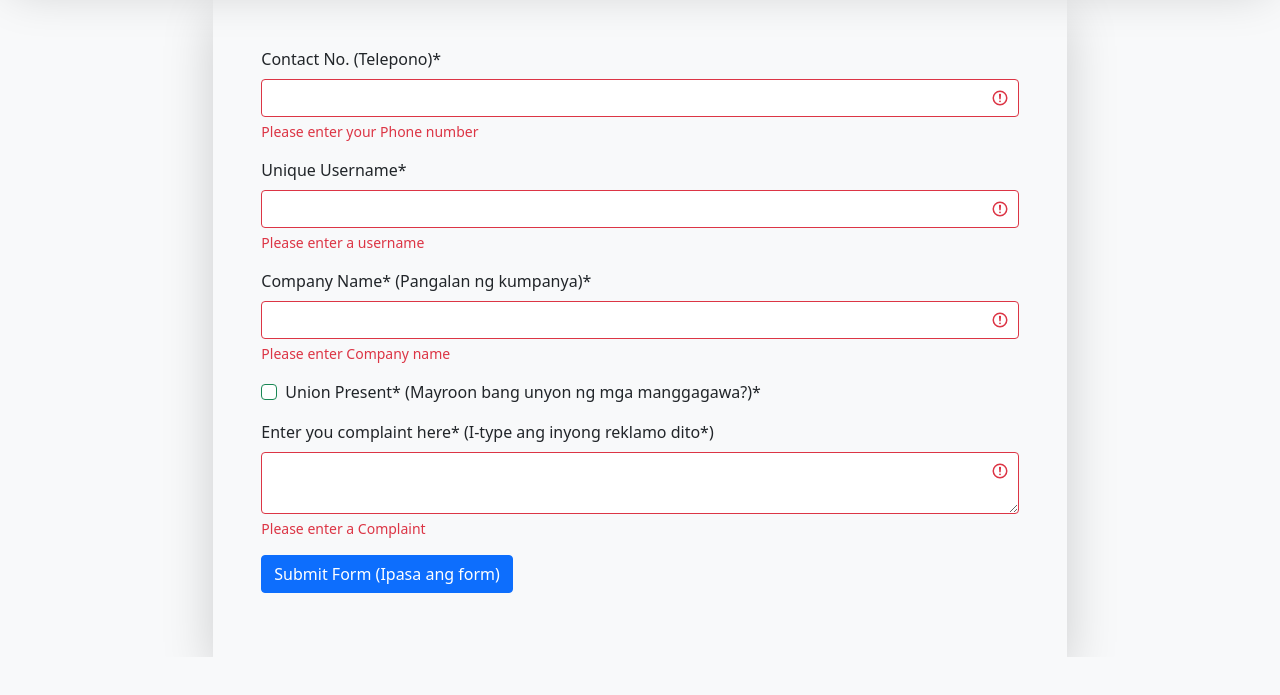
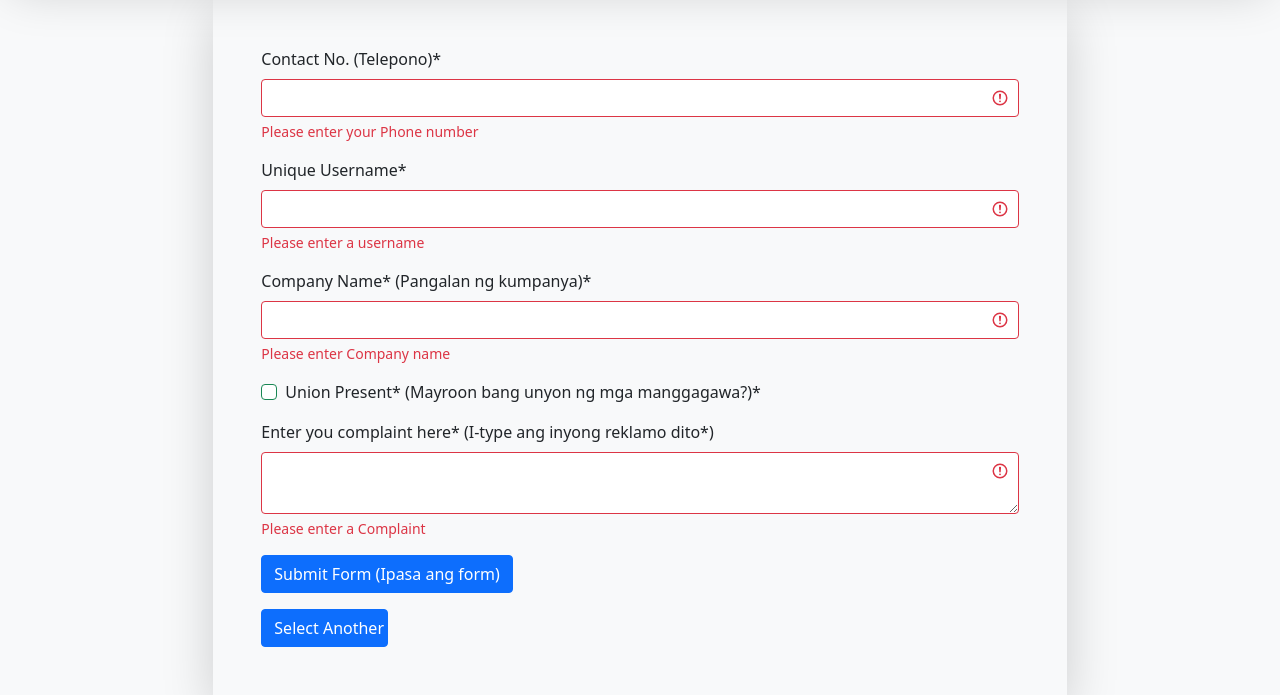
Before and after one commit to simonqq21/IOHSAD-Ex-Nihilo-Web-App, a Flask app: page /forms/forma in a window 1280 px wide. Shown: the part 162-857 px from the top of the page. Before the commit the page ends 819 px from the top, so only its background shows below. Run offline with Flask 2, Linux system fonts and the light colour scheme.

Commit message:
Update forma.html

```diff
--- a/app/templates/forma.html
+++ b/app/templates/forma.html
@@ -75,6 +75,8 @@
               <!--{{ form.submit.label(class="form-label") }}-->
               {{ form.submit(class="btn btn-primary") }}
             </div>
+
+            <a href="/"><input class="btn btn-primary col-sm-2" type="button" value="Select Another Form"></a>
           </form>
         </div>
 
```
